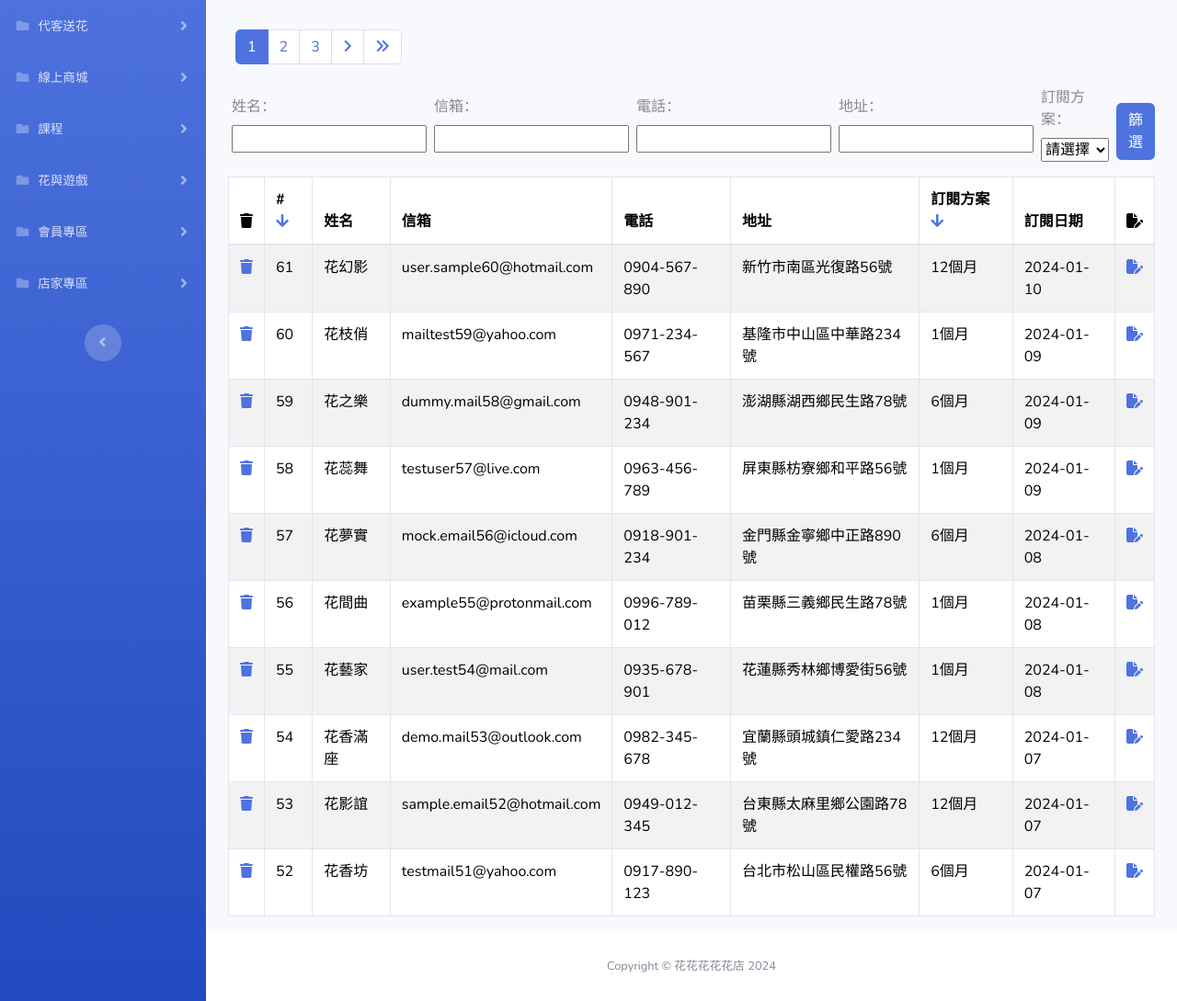
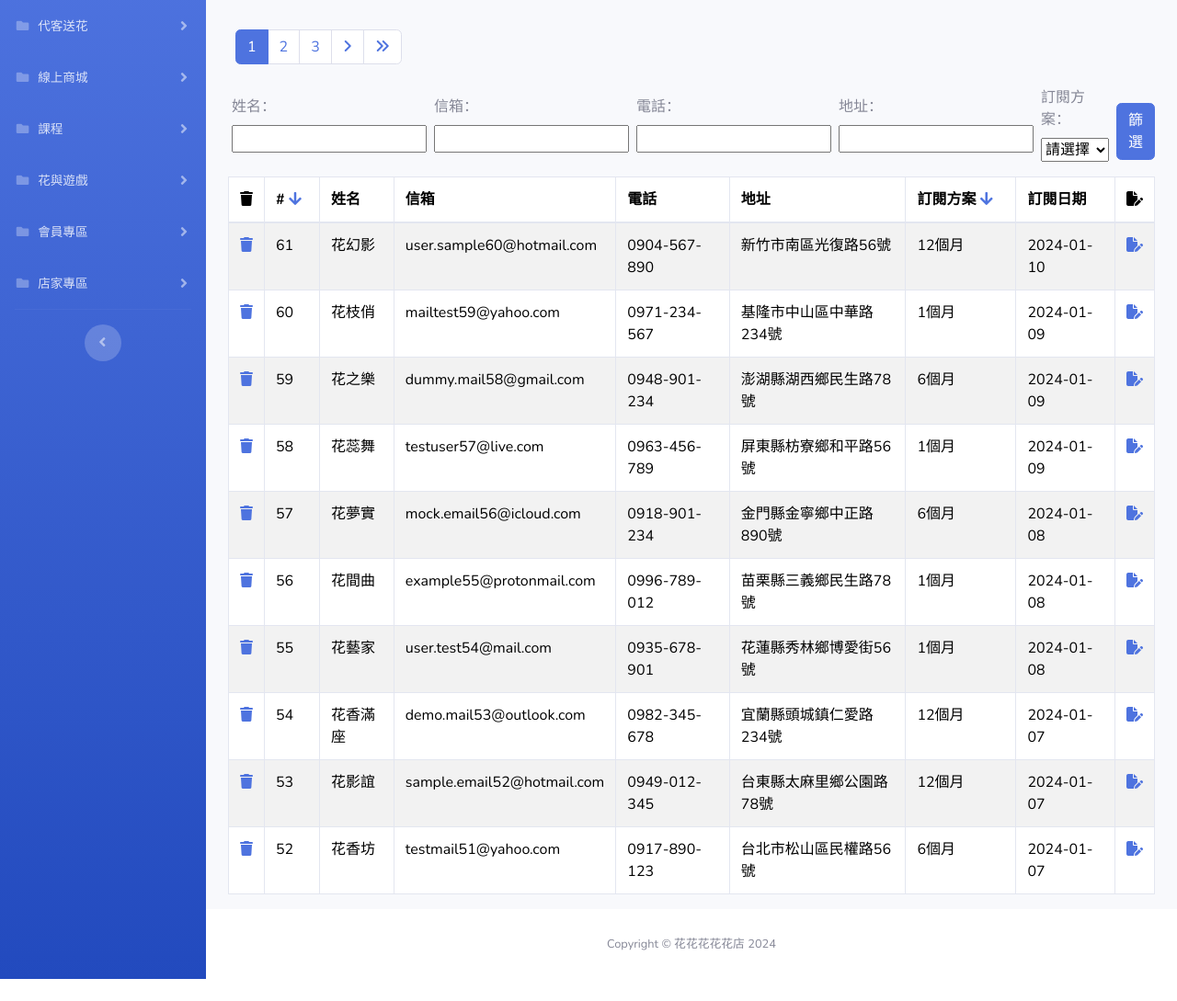
Before and after one commit to forget0224/floral_shop, a PHP site: page /pages/store/list.php in a window 1280 px wide. Shown: the part 160-1249 px from the top of the page at 92% size. After the commit the page ends 1225 px from the top, so only its background shows below. Run offline with PHP 8.4, Linux system fonts and the light colour scheme; data comes from the database, SQL or seed files in the repository.

Commit message:
th-width adjust

```diff
--- a/pages/store/list.php
+++ b/pages/store/list.php
@@ -316,7 +316,7 @@ if ($totalRows > 0) {
                                     <tr>
                                         <!-- 刪除按鈕 -->
                                         <th><i class="fa-solid fa-trash"></i></th>
-                                        <th>#
+                                        <th style="width:60px">#
                                             <a href="?page=<?= $page ?>&orderBy=store_id&order=<?= (isset($_GET['orderBy']) && $_GET['orderBy'] === 'store_id' && isset($_GET['order']) && $_GET['order'] === 'asc') ? 'desc' : 'asc' ?>&filterName=<?= $_GET['filterName'] ?? '' ?>&filterEmail=<?= $_GET['filterEmail'] ?? '' ?>&filterPhone=<?= $_GET['filterPhone'] ?? '' ?>&filterAddress=<?= $_GET['filterAddress'] ?? '' ?>&filterSubscription=<?= $_GET['filterSubscription'] ?? '' ?>">
                                                 <i class="fas <?= (isset($_GET['orderBy']) && $_GET['orderBy'] === 'store_id' && $_GET['order'] === 'asc') ? 'fa-arrow-up' : 'fa-arrow-down' ?>"></i>
                                             </a>
@@ -325,7 +325,7 @@ if ($totalRows > 0) {
                                         <th>信箱</th>
                                         <th>電話</th>
                                         <th>地址</th>
-                                        <th>訂閱方案
+                                        <th style="width:120px">訂閱方案
                                             <a href="?page=<?= $page ?>&orderBy=sub_id&order=<?= (isset($_GET['orderBy']) && $_GET['orderBy'] === 'sub_id' && isset($_GET['order']) && $_GET['order'] === 'asc') ? 'desc' : 'asc' ?>&filterName=<?= $_GET['filterName'] ?? '' ?>&filterEmail=<?= $_GET['filterEmail'] ?? '' ?>&filterPhone=<?= $_GET['filterPhone'] ?? '' ?>&filterAddress=<?= $_GET['filterAddress'] ?? '' ?>&filterSubscription=<?= $_GET['filterSubscription'] ?? '' ?>">
                                                 <i class="fas <?= (isset($_GET['orderBy']) && $_GET['orderBy'] === 'sub_id' && $_GET['order'] === 'asc') ? 'fa-arrow-up' : 'fa-arrow-down' ?>"></i>
                                             </a>
```
